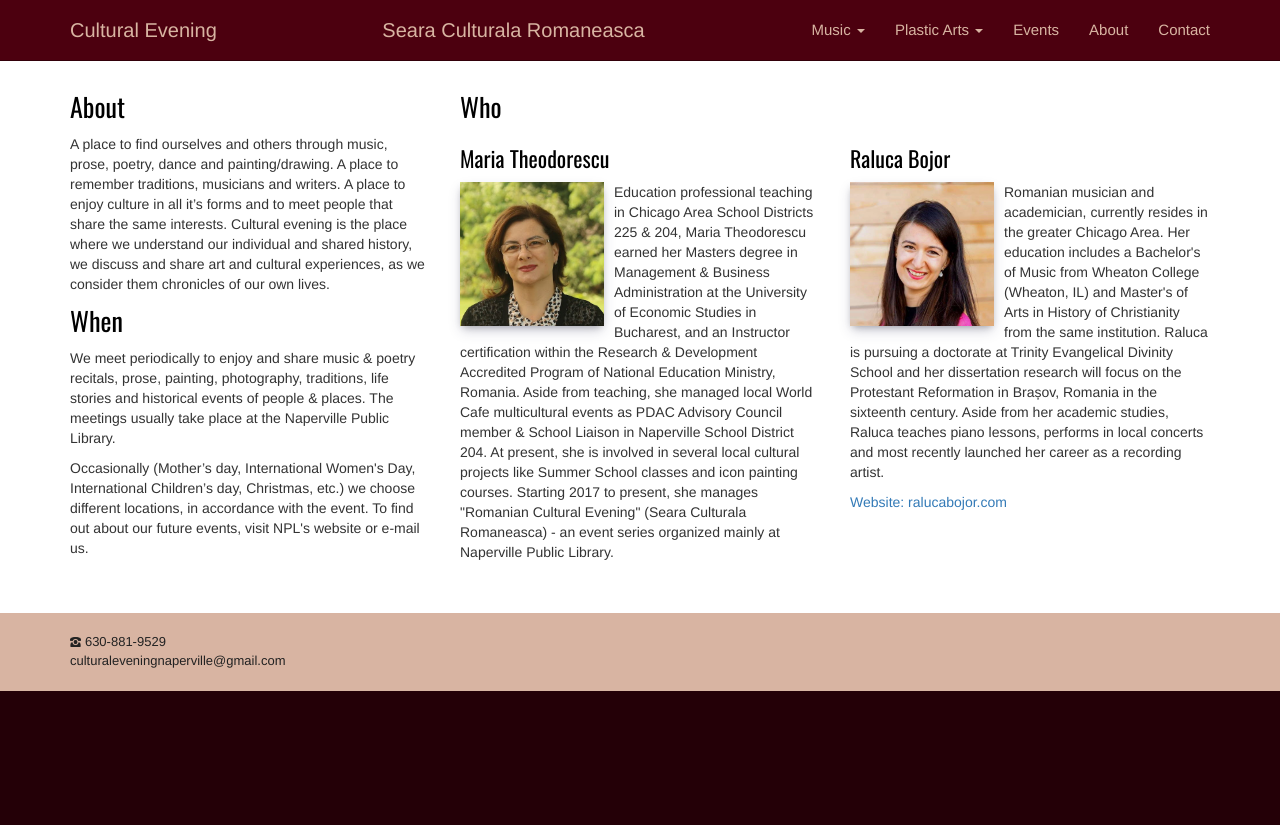
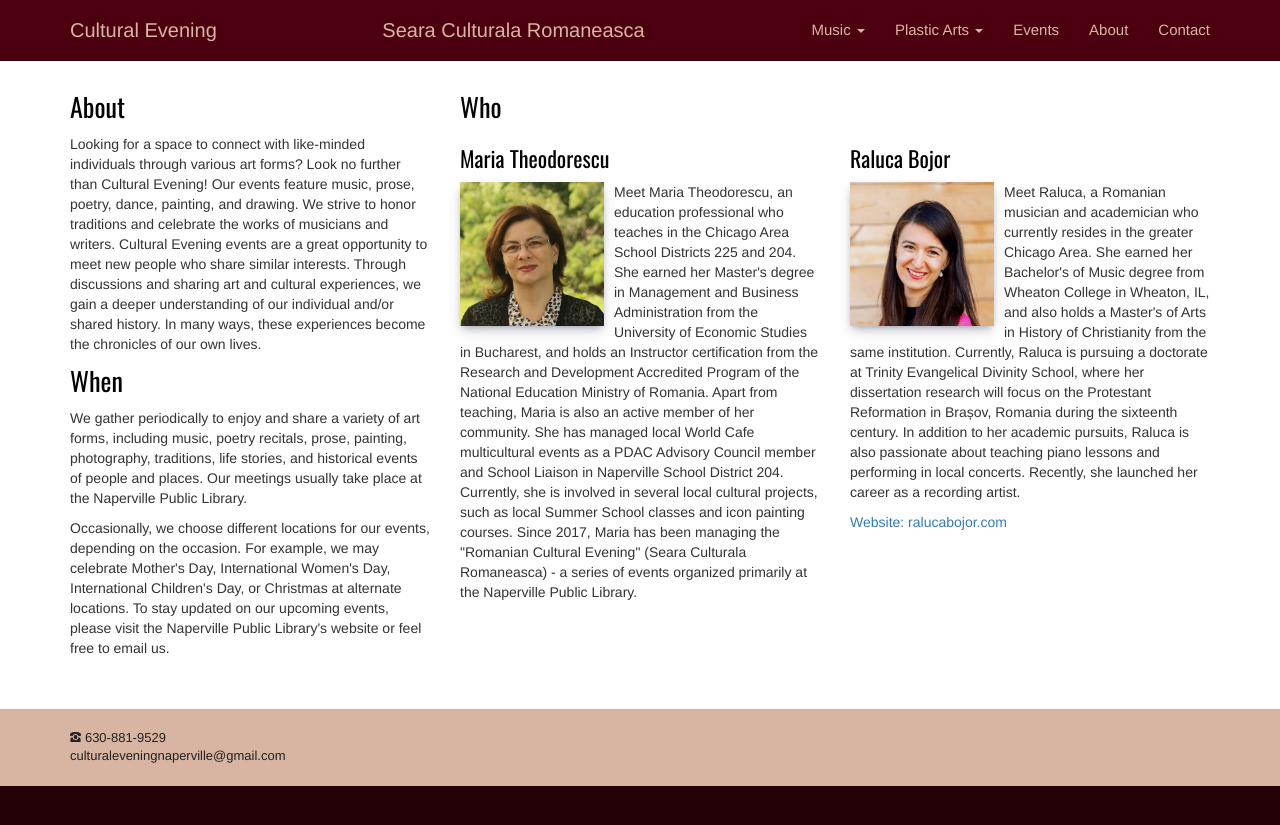
Before and after one commit to adrianth/culteve, a Jekyll site: the page built from en/about.html, in a window 1280 px wide. Shown: the top 825 px of the page. Built offline with Jekyll 4.4.1, drawn with Linux system fonts in a browser that asks for light colours.

Commit message:
reformulare about

```diff
--- a/en/about.html
+++ b/en/about.html
@@ -9,11 +9,13 @@ title: About
     <div class="row">
         <div class="col-sm-4">
             <h2>About</h2>
-            <p class="justify1">A place to find ourselves and others through music, prose, poetry, dance and painting/drawing. A place to remember traditions, musicians and writers. A place to enjoy culture in all it’s forms and to meet people that share the same interests. Cultural evening is the place where we understand our individual and shared history, we discuss and share art and cultural experiences, as we consider them chronicles of our own lives.</p>
 
+            <p class="justify1">Looking for a space to connect with like-minded individuals through various art forms? Look no further than Cultural Evening! Our events feature music, prose, poetry, dance, painting, and drawing. We strive to honor traditions and celebrate the works of musicians and writers.
+
+                 Cultural Evening events are a great opportunity to meet new people who share similar interests. Through discussions and sharing art and cultural experiences, we gain a deeper understanding of our individual and/or shared history. In many ways, these experiences become the chronicles of our own lives.</p>
             <h2>When</h2>
-            <p class="justify1">We meet periodically to enjoy and share music & poetry recitals, prose, painting, photography, traditions, life stories and historical events of people & places. The meetings usually take place at the Naperville Public Library.</p>
-            <p class="justify1">Occasionally (Mother’s day, International Women's Day, International Children’s day, Christmas, etc.) we choose different locations, in accordance with the event. To find out about our future events, visit NPL's website or e-mail us.</p>
+            <p class="justify1">We gather periodically to enjoy and share a variety of art forms, including music, poetry recitals, prose, painting, photography, traditions, life stories, and historical events of people and places. Our meetings usually take place at the Naperville Public Library.</p>
+            <p class="justify1">Occasionally, we choose different locations for our events, depending on the occasion. For example, we may celebrate Mother's Day, International Women's Day, International Children's Day, or Christmas at alternate locations. To stay updated on our upcoming events, please visit the Naperville Public Library's website or feel free to email us.</p>
         </div>
         <div class="col-sm-8">
             <h2>Who</h2>
@@ -32,13 +34,16 @@ title: About
                 <div class="col-sm-6">
                     <h3>Maria Theodorescu</h3>
                     <img class="img img-responsive presentation" src="{{ site.baseurl }}/img/about/maria.jpg" alt="">
-                    <p>Education professional teaching in Chicago Area School Districts 225 & 204, Maria Theodorescu earned her Masters degree in Management & Business Administration at the University of Economic Studies in Bucharest, and an Instructor certification within the Research & Development Accredited Program of National Education Ministry, Romania. Aside from teaching, she managed local World Cafe multicultural events as PDAC Advisory Council member & School Liaison in Naperville School District 204. At present, she is involved in several local cultural projects like Summer School classes and icon painting courses. Starting 2017 to present, she manages "Romanian Cultural Evening" (Seara Culturala Romaneasca) - an event series organized mainly at Naperville Public Library.
-                    </p>
+                    <p>Meet Maria Theodorescu, an education professional who teaches in the Chicago Area School Districts 225 and 204. She earned her Master's degree in Management and Business Administration from the University of Economic Studies in Bucharest, and holds an Instructor certification from the Research and Development Accredited Program of the National Education Ministry of Romania.
+
+Apart from teaching, Maria is also an active member of her community. She has managed local World Cafe multicultural events as a PDAC Advisory Council member and School Liaison in Naperville School District 204. Currently, she is involved in several local cultural projects, such as local Summer School classes and icon painting courses. Since 2017, Maria has been managing the "Romanian Cultural Evening" (Seara Culturala Romaneasca) - a series of events organized primarily at the Naperville Public Library.</p>
                 </div>
                 <div class="col-sm-6">
                     <h3>Raluca Bojor</h3>
                     <img class="img img-responsive presentation" src="{{ site.baseurl }}/img/about/raluca.jpg" alt="">
-                    <p>Romanian musician and academician, currently resides in the greater Chicago Area. Her education includes a Bachelor's of Music from Wheaton College (Wheaton, IL) and Master's of Arts in History of Christianity from the same institution. Raluca is pursuing a doctorate at Trinity Evangelical Divinity School and her dissertation research will focus on the Protestant Reformation in Brașov, Romania in the sixteenth century. Aside from her academic studies, Raluca teaches piano lessons, performs in local concerts and most recently launched her career as a recording artist.
+                    <p>Meet Raluca, a Romanian musician and academician who currently resides in the greater Chicago Area. She earned her Bachelor's of Music degree from Wheaton College in Wheaton, IL, and also holds a Master's of Arts in History of Christianity from the same institution. Currently, Raluca is pursuing a doctorate at Trinity Evangelical Divinity School, where her dissertation research will focus on the Protestant Reformation in Brașov, Romania during the sixteenth century.
+
+                        In addition to her academic pursuits, Raluca is also passionate about teaching piano lessons and performing in local concerts. Recently, she launched her career as a recording artist.
                     </p>
                     <p><a href="https://ralucabojor.com/?fbclid=IwAR1VGGXFCAHV51sL8twCJEwrAvUpE7h-PSfnhcAVgGQwukbiIzrjgKMvGf8">Website: ralucabojor.com</a></p>
                 </div>
```
